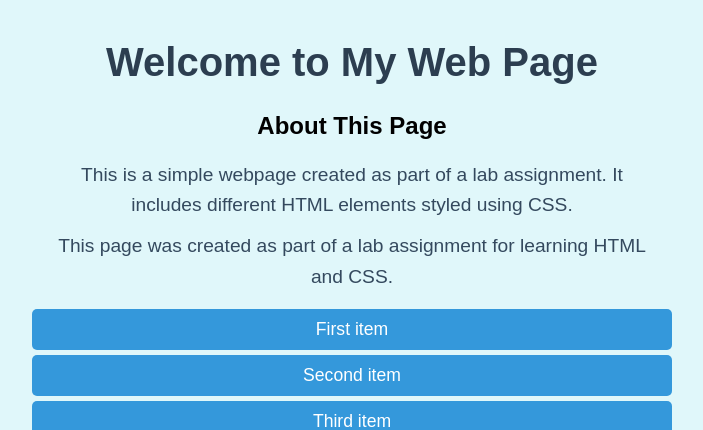
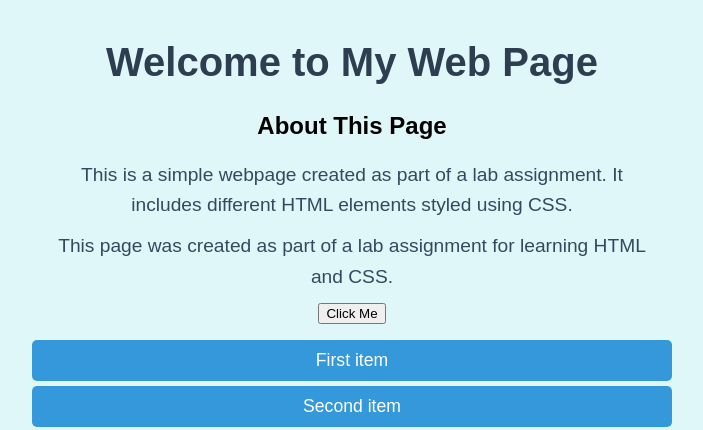
Before and after one commit to MOHAMMED-ABDULRHMAN-ALMARROTI/lab1, a plain HTML site: page index.html in a window 1280 px wide. Shown: the top 430 px of the page, without its empty margins (288-991 px from the left). Drawn offline with Linux system fonts and the light colour scheme.

Commit message:
Add interactive button

```diff
--- a/index.html
+++ b/index.html
@@ -11,6 +11,7 @@
     <h2>About This Page</h2>
     <p>This is a simple webpage created as part of a lab assignment. It includes different HTML elements styled using CSS.</p>
     <p>This page was created as part of a lab assignment for learning HTML and CSS.</p>
+    <button onclick="alert('Welcome!')">Click Me</button>
 
     <ol>
         <li>First item</li>
```
